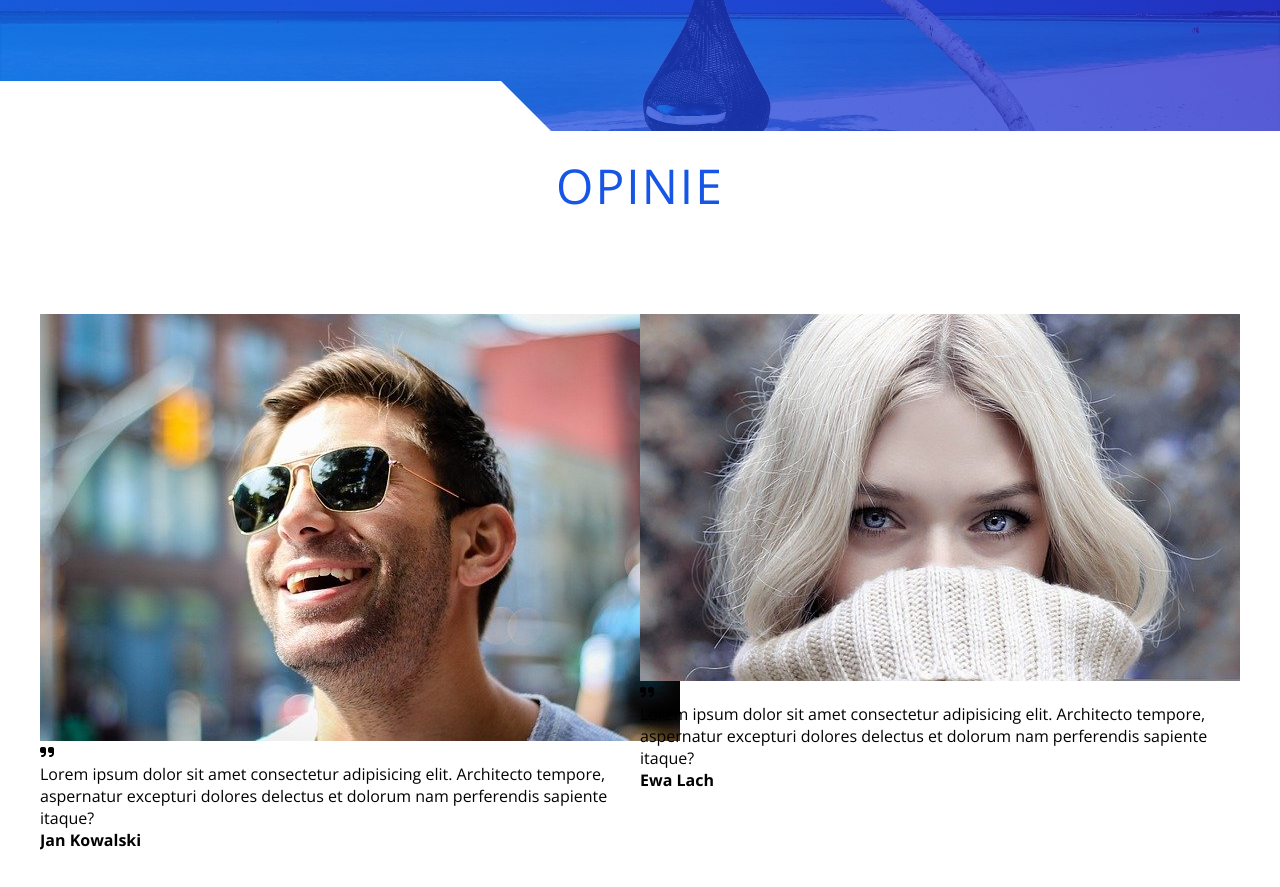
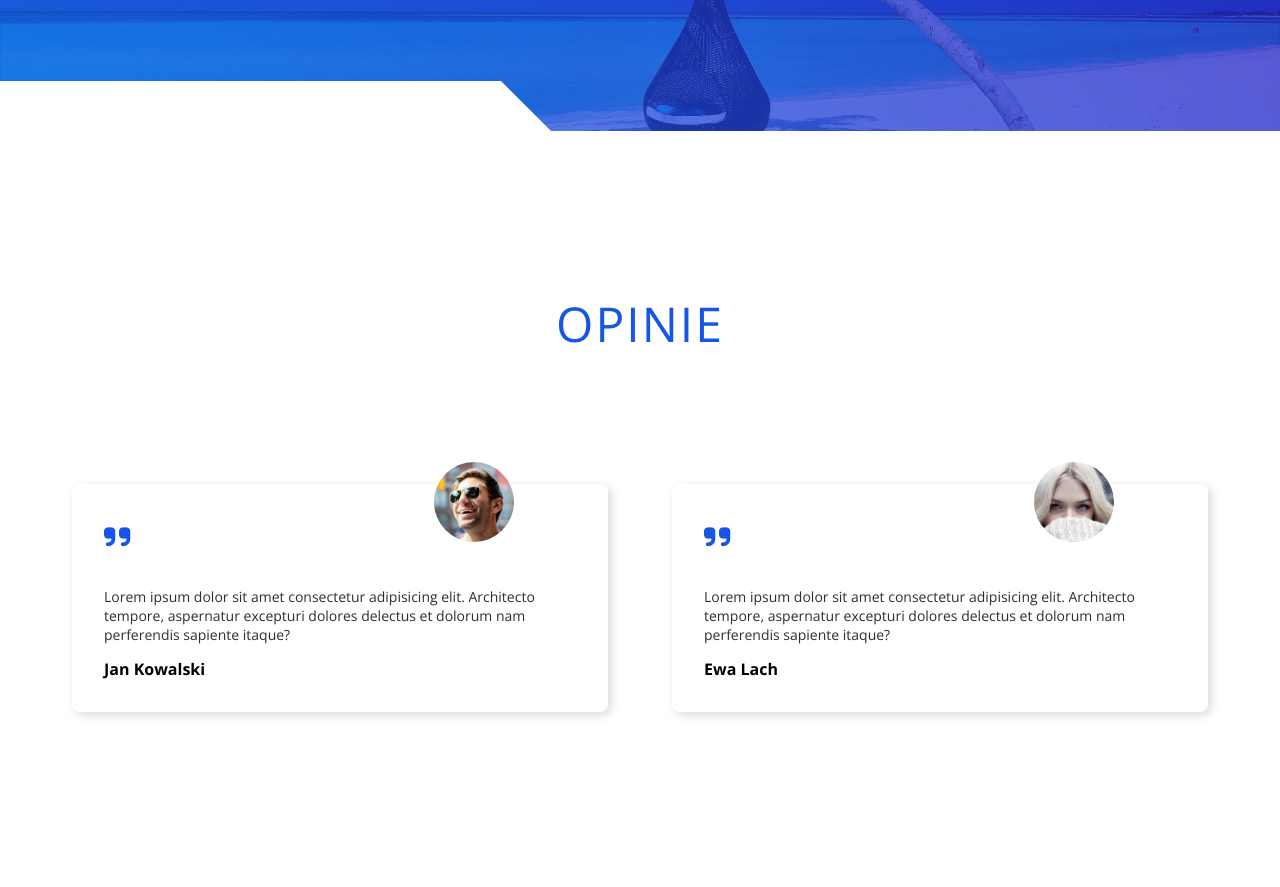
Before and after one commit to damiangawrys/Tropical-Paradise, a plain HTML site: page index.html in a window 1280 px wide. Shown: the part 5160-6047 px from the top of the page. Drawn offline with nearby package versions, Linux system fonts and the light colour scheme.

Commit message:
added style section Review and RWD

```diff
--- a/index.html
+++ b/index.html
@@ -215,7 +215,7 @@
             </div>
         </section>
 
-        <sectiom class="reviews section-padding section white-section" id="review">
+        <section class="reviews section-padding section white-section" id="review">
             <h2 class="section-heading">Opinie</h2>
             <div class="wrapper">
                 <div class="reviews__boxes">
@@ -263,7 +263,7 @@
                     </div>
                 </div>
             </div>
-        </sectiom>
+        </section>
     </main>
 
 
--- a/sass/main.scss
+++ b/sass/main.scss
@@ -393,6 +393,55 @@ body {
 	}
 }
 
+//REVIEWS
+
+@media (max-width: 767px) {
+	.reviews.section-padding {
+		padding: 6em 0;
+	}
+}
+
+.reviews {
+	&__box {
+		position: relative;
+		margin: 2em;
+		padding: 2em;
+		border-radius: 8px;
+		box-shadow: 3px 3px 10px rgba(46, 46, 46, 0.18);
+		transition: transform 0.3s;
+
+		&:hover {
+			transform: scale(0.95);
+		}
+	}
+
+	&__box-img {
+		position: absolute;
+		top: 8%;
+		left: 75%;
+		transform: translate(-50%, -50%);
+
+		img {
+			width: 80px;
+			height: 80px;
+			object-fit: cover;
+			border-radius: 50%;
+		}
+	}
+
+	&__box-quote {
+		margin-bottom: 1em;
+		font-size: 3rem;
+		color: $main-color;
+	}
+
+	&__box-text {
+		margin-bottom: 1em;
+		font-size: 1.4rem;
+		color: $dark;
+	}
+}
+
 //==================================
 //MEDIA
 //==================================
```
Also changed, not shown: css/main.css, 1 other file.
